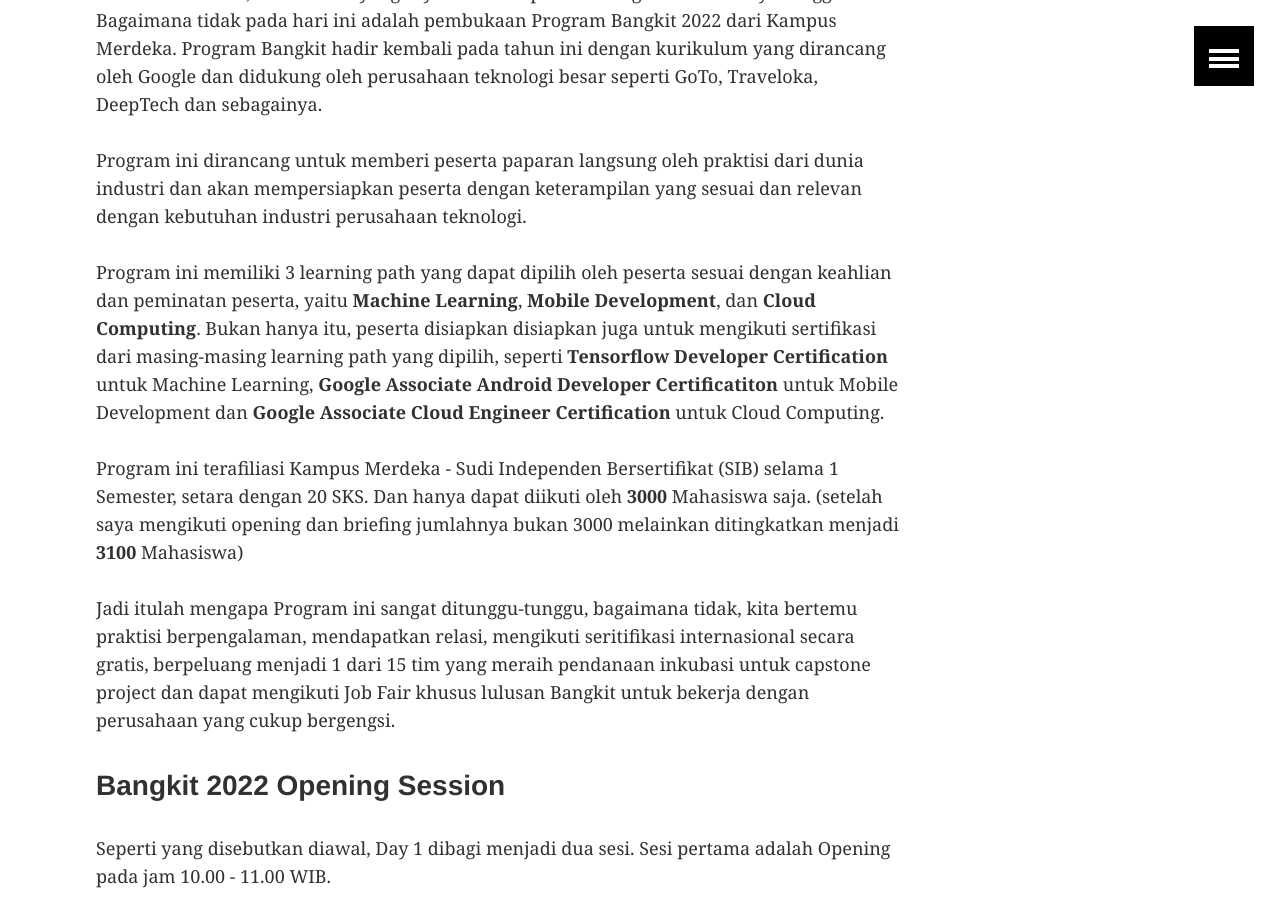
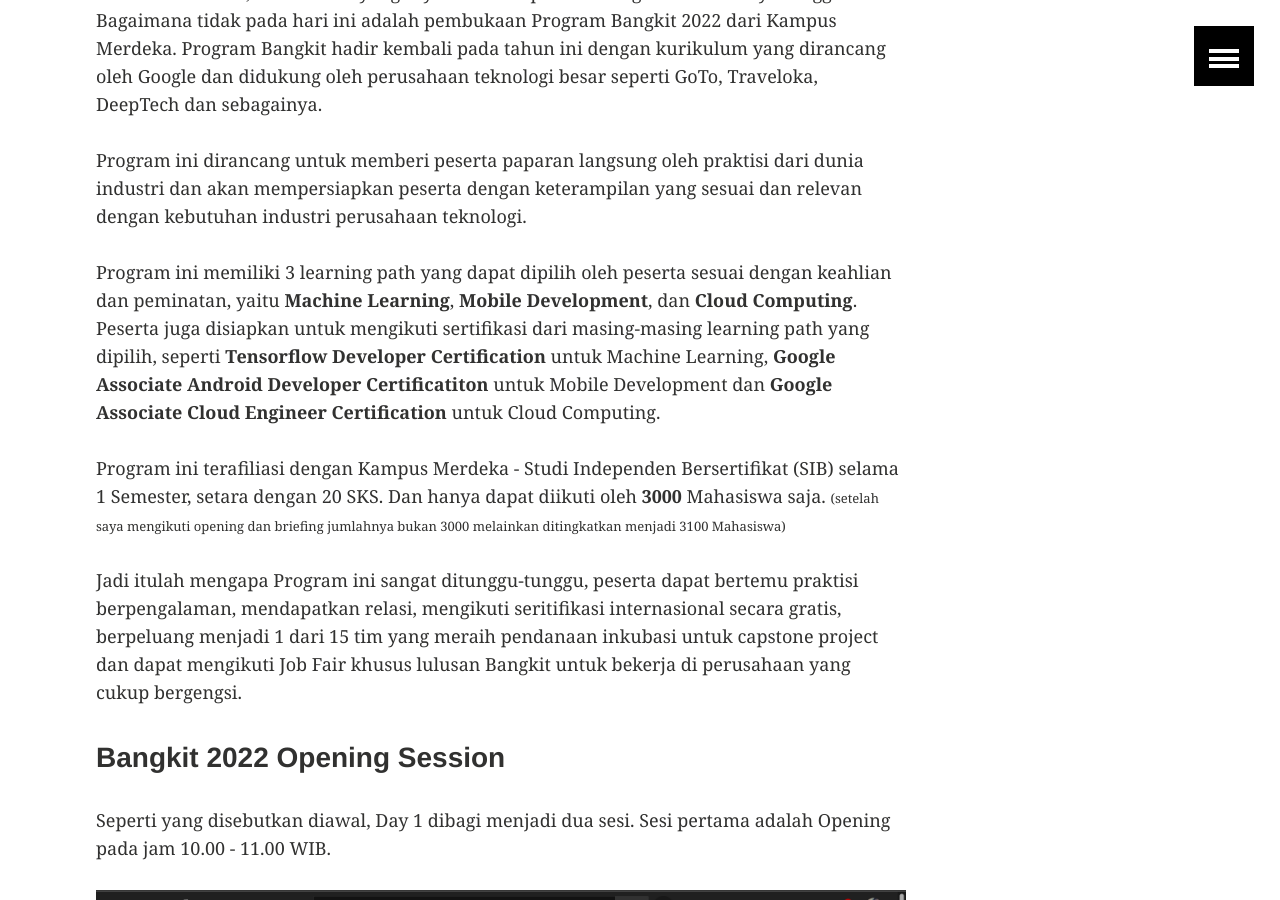
Before and after one commit to 4ahsanul/4ahsanul.github.io, a Jekyll site: the page built from _posts/2022-02-14-post-bangkit-day-1.md, in a window 1280 px wide and 900 px high, scrolled down 1022 px. Built offline with Jekyll 4.4.1, drawn with Linux system fonts in a browser that asks for light colours; some of the changed text lies outside the part shown.

Commit message:
fixed some eyd on post bagnkit day 1

```diff
--- a/_posts/2022-02-14-post-bangkit-day-1.md
+++ b/_posts/2022-02-14-post-bangkit-day-1.md
@@ -13,9 +13,9 @@ Day 1 Program Bangkit 2022 dibagi menjadi dua bagian yaitu Opening Session dan T
 **14 Februari 2022**, adalah hari yang saya dan 3099 peserta Bangkit 2022 lainnya tunggu. Bagaimana tidak pada hari ini adalah pembukaan Program Bangkit 2022 dari Kampus Merdeka.
 Program Bangkit hadir kembali pada tahun ini dengan kurikulum yang dirancang oleh Google dan didukung oleh perusahaan teknologi besar seperti GoTo, Traveloka, DeepTech dan sebagainya.<br><br>
 Program ini dirancang untuk memberi peserta paparan langsung oleh praktisi dari dunia industri dan akan mempersiapkan peserta dengan keterampilan yang sesuai dan relevan dengan kebutuhan industri perusahaan teknologi.<br><br>
-Program ini memiliki 3 learning path yang dapat dipilih oleh peserta sesuai dengan keahlian dan peminatan peserta, yaitu **Machine Learning**, **Mobile Development**, dan **Cloud Computing**. Bukan hanya itu, peserta disiapkan disiapkan juga untuk mengikuti sertifikasi dari masing-masing learning path yang dipilih, seperti **Tensorflow Developer Certification** untuk Machine Learning, **Google Associate Android Developer Certificatiton** untuk Mobile Development dan **Google Associate Cloud Engineer Certification** untuk Cloud Computing. <br><br>
-Program ini terafiliasi Kampus Merdeka - Sudi Independen Bersertifikat (SIB) selama 1 Semester, setara dengan 20 SKS. Dan hanya dapat diikuti oleh **3000** Mahasiswa saja. (setelah saya mengikuti opening dan briefing jumlahnya bukan 3000 melainkan ditingkatkan menjadi **3100** Mahasiswa)<br><br>
-Jadi itulah mengapa Program ini sangat ditunggu-tunggu, bagaimana tidak, kita bertemu praktisi berpengalaman, mendapatkan relasi, mengikuti seritifikasi internasional secara gratis, berpeluang menjadi 1 dari 15 tim yang meraih pendanaan inkubasi untuk capstone project dan dapat mengikuti Job Fair khusus lulusan Bangkit untuk bekerja dengan perusahaan yang cukup bergengsi.
+Program ini memiliki 3 learning path yang dapat dipilih oleh peserta sesuai dengan keahlian dan peminatan, yaitu **Machine Learning**, **Mobile Development**, dan **Cloud Computing**. Peserta juga disiapkan untuk mengikuti sertifikasi dari masing-masing learning path yang dipilih, seperti **Tensorflow Developer Certification** untuk Machine Learning, **Google Associate Android Developer Certificatiton** untuk Mobile Development dan **Google Associate Cloud Engineer Certification** untuk Cloud Computing. <br><br>
+Program ini terafiliasi dengan Kampus Merdeka - Studi Independen Bersertifikat (SIB) selama 1 Semester, setara dengan 20 SKS. Dan hanya dapat diikuti oleh **3000** Mahasiswa saja. <font size="2">(setelah saya mengikuti opening dan briefing jumlahnya bukan 3000 melainkan ditingkatkan menjadi 3100 Mahasiswa)</font><br><br>
+Jadi itulah mengapa Program ini sangat ditunggu-tunggu, peserta dapat bertemu praktisi berpengalaman, mendapatkan relasi, mengikuti seritifikasi internasional secara gratis, berpeluang menjadi 1 dari 15 tim yang meraih pendanaan inkubasi untuk capstone project dan dapat mengikuti Job Fair khusus lulusan Bangkit untuk bekerja di perusahaan yang cukup bergengsi.
 
 ### Bangkit 2022 Opening Session
 Seperti yang disebutkan diawal, Day 1 dibagi menjadi dua sesi. Sesi pertama adalah Opening pada jam 10.00 - 11.00 WIB.<br><br>
@@ -24,15 +24,15 @@ Pad awal sesi ini dibawakan oleh Muriel Nakarim sebagai Head of Brand Marketing
 Dilanjutkan oleh Direktur Jenderal Pendidikan Tinggi, Riset dan Teknologi. Bapak Prof. Ir. Nizam, Ph. D, melakukan perbincangan santai yang sangat menarik dengan para lulusan Bangkit terkait benefit apa saja yang didapatkan setelah megikuti program ini. <br><br>
 ![Opening Session Bangkit 2022 Day 1](/images/2022-02-14/opening1.png "Opening Session Bangkit 2022 Day 1")<br><br>
 
-Kemudian ditutup dengan Talk Show yang dibawakan oleh Ibu Dora Songco sebagai Bangkit Program Lead dan Google Indonesia, dengan para mitra Bangkit, seperti Ibu Monica Oudang sebagai Chairperson, Yayasan Anak Bangsa dan GoTo, Bapak Albert sebagai Co-Founder dari Traveloka, dan Bapak F. Astha Ekadiyanti sebagai Head of Center of Independent Learning, Univeristy of Indonesia dan Bangkit PIC.<br><br>
+Kemudian ditutup dengan Talk Show yang dibawakan oleh Ibu Dora Songco sebagai Bangkit Program Lead dan Google Indonesia, dengan para mitra Bangkit, seperti Ibu Monica Oudang sebagai Chairperson, Yayasan Anak Bangsa dan GoTo, Bapak Albert sebagai Co-Founder dari Traveloka, dan Bapak F. Astha Ekadiyanti sebagai Head of Center of Independent Learning, University of Indonesia dan Bangkit PIC.<br><br>
 ![Opening Session Bangkit 2022 Day 1](/images/2022-02-14/opening2.png "Opening Session Bangkit 2022 Day 1")<br><br>
-Talk Show tersebut membahas banyak hal menarik dan harapan dari para mitra untuk para peserta Bangkit 2022 setelah menyelesaikan program ini. Tentu saja ini menyulut semangat para peserta untuk berusaha semaksimal mungkin dalam memanfaatkan peluang sebagai peserta dari Bangkit 2022
+Talk Show tersebut membahas banyak hal menarik dan harapan dari para mitra untuk peserta Bangkit 2022 setelah menyelesaikan program ini. Tentu saja ini menyulut semangat para peserta untuk berusaha semaksimal mungkin dalam memanfaatkan peluang sebagai peserta Bangkit 2022.
 
 ### Bangkit 2022 Technical Briefing Session
 Sesi kedua dimulai pada jam 13.00 - 15.30 WIB. Sesi ini adalah Technical Briefing mengenai bagaimana Program Bangkit ini akan berjalan. Saya hanya akan membahas garis besarnya saja karena sesi ini membahas peraturan yang sangat teramat banyak dan panjang sekali.<br><br>
 ![Opening Session Bangkit 2022 Day 1](/images/2022-02-14/briefing2.jpg "Opening Session Bangkit 2022 Day 1")<br><br>
 Sesi ini dibawakan oleh Kak Mutiara Arumsari bersama dengan para PIC Bangkit Industry seperti :<br>
-<center><img src="/images/2022-02-14/kak-juan.png" width="100px"> <img src="/images/2022-02-14/kak-pandu.jpg" width="100px"> <img src="/images/2022-02-14/kak-mutia.jpg" width="100px"> <img src="/images/2022-02-14/kak-rossy.jpg" width="100px"> <img src="/images/2022-02-14/kak-dora.jpg" width="100px"></center>
+<center><img src="/images/2022-02-14/kak-juan.png" title="Juan Kanggrawan" width="100px"> <img src="/images/2022-02-14/kak-pandu.jpg" title="Pandu Putra" width="100px"> <img src="/images/2022-02-14/kak-mutia.jpg" title="Mutia Hersanti" width="100px"> <img src="/images/2022-02-14/kak-rossy.jpg" title="Rossy Triana" width="100px"> <img src="/images/2022-02-14/kak-dora.jpg" title="Dora Songco" width="100px"></center>
 <br>
 - Kak Juan Kanggrawan (Analytics Lead & Senior Data Product Manager Traveloka). <br>
 - Kak Pandu Putra (Steering Comitte, Deeptech Fondation). <br>
```
